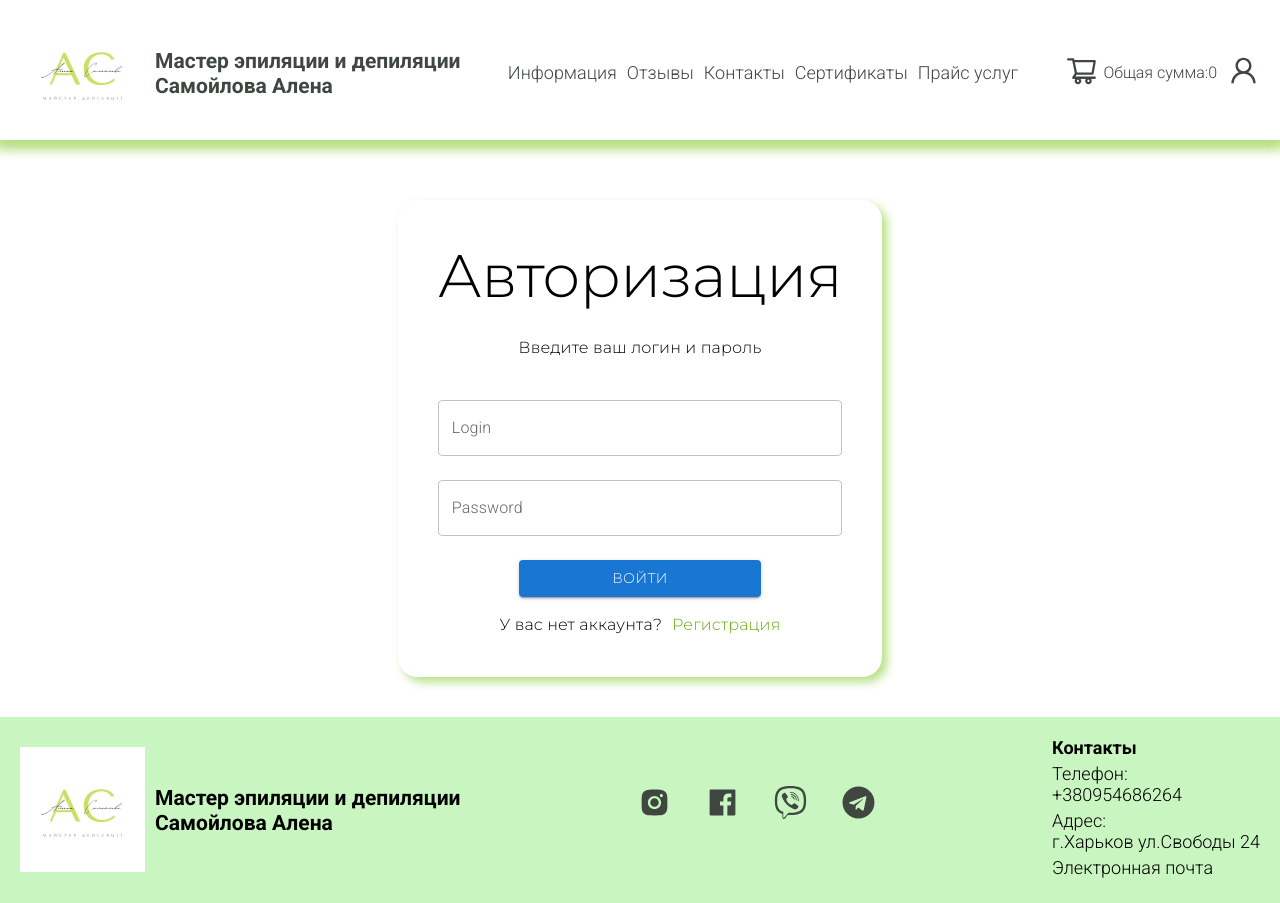
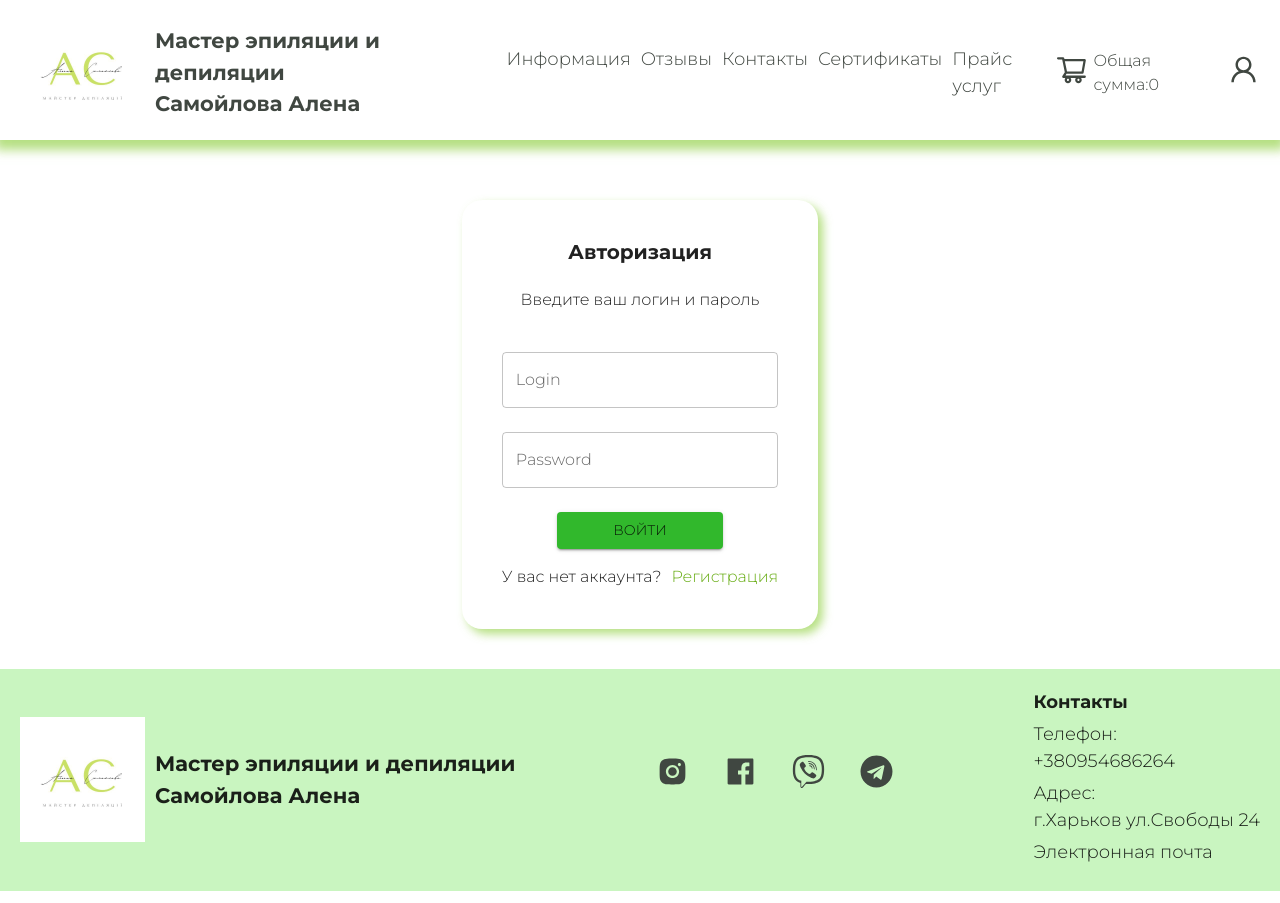
Before and after one commit to Taras21071988/pet_project, a React (Create React App) app: page /Login in a window 1280 px wide. Built offline with nearby package versions, Linux system fonts and the light colour scheme; data requests are answered from the project's data file.

Commit message:
add color theme

```diff
--- a/src/App.js
+++ b/src/App.js
@@ -9,8 +9,11 @@ import Sertificates from "./pages/Sertificates/Sertificates";
 import axios from "axios";
 import PrivateRouter from "./utils/router/PrivateRouter";
 import RouteAuth from "./pages/Auth/RouteAuth";
+import { ColorModeContext, useMode } from "./theme";
+import { ThemeProvider, CssBaseline } from "@mui/material";
 
 function App() {
+  const [theme, colorMode] = useMode();
   const [sertificates, setSertificates] = useState([]);
   const [basketItems, setBasketItems] = useState([]);
   const [total, setTotal] = useState(0);
@@ -70,6 +73,9 @@ function App() {
   };
 
   return (
+    <ColorModeContext.Provider value={colorMode}>
+      <ThemeProvider theme={theme}>
+        <CssBaseline />
         <div className="App">
           <div className="wrap">
             <Header total={total} />
@@ -92,7 +98,10 @@ function App() {
                 <Route
                   path="/Sertificates"
                   element={
-                <Sertificates items={sertificates} addToBasket={addToBasket} />
+                    <Sertificates
+                      items={sertificates}
+                      addToBasket={addToBasket}
+                    />
                   }
                 />
               </Route>
@@ -104,6 +113,8 @@ function App() {
             <Footer />
           </div>
         </div>
+      </ThemeProvider>
+    </ColorModeContext.Provider>
   );
 }
 
--- a/src/components/blockFoto/BlockFoto.module.scss
+++ b/src/components/blockFoto/BlockFoto.module.scss
@@ -29,7 +29,7 @@
   }
   .foto__inst {
     display: flex;
-    flex-wrap: wrap;
+    flex-wrap: nowrap;
     justify-content: space-between;
     gap: 35px;
   }
--- a/src/theme/index.ts
+++ b/src/theme/index.ts
@@ -48,7 +48,7 @@ export const tokens = (mode: string) => ({
         },
       }),
 });
-export const ThemeSettings = (mode: string) => {
+export const themeSettings: any = (mode: string) => {
   const colors = tokens(mode);
   return {
     palette: {
@@ -59,7 +59,7 @@ export const ThemeSettings = (mode: string) => {
               main: colors.green.DEFAULT,
             },
             secondary: {
-              main: colors.green[50],
+              main: colors.green[900],
             },
             neutral: {
               dark: colors.black.DEFAULT,
@@ -71,7 +71,7 @@ export const ThemeSettings = (mode: string) => {
               main: colors.green.DEFAULT,
             },
             secondary: {
-              main: colors.green[50],
+              main: colors.green[900],
             },
             neutral: {
               dark: colors.black.DEFAULT,
@@ -79,5 +79,47 @@ export const ThemeSettings = (mode: string) => {
             },
           }),
     },
+    typography: {
+      fontFamily: ["Montserrat", "sans-serif"].join(","),
+      fontSize: 14,
+      fontWeight: 500,
+      h1: {
+        fontFamily: ["Montserrat", "sans-serif"].join(","),
+        fontSize: 28,
+        fontWeight: 600,
+      },
+      h2: {
+        fontFamily: ["Montserrat", "sans-serif"].join(","),
+        fontSize: 20,
+        fontWeight: 600,
+      },
+      h3: {
+        fontFamily: ["Montserrat", "sans-serif"].join(","),
+        fontSize: 18,
+        fontWeight: 600,
+      },
+      p: {
+        fontFamily: ["Montserrat", "sans-serif"].join(","),
+        fontSize: 14,
+        fontWeight: 500,
+      },
+    },
   };
 };
+
+export const ColorModeContext: any = createContext({
+  toggleColorMode: () => {},
+});
+
+export const useMode = () => {
+  const [mode, setMode] = useState("light");
+  const colorMode = useMemo(
+    () => ({
+      toggleColorMode: () =>
+        setMode((prev) => (prev === "light" ? "dark" : "light")),
+    }),
+    []
+  );
+  const theme = useMemo(() => createTheme(themeSettings(mode)), [mode]);
+  return [theme, colorMode];
+};
```
Lines whose indentation alone changed are shown as unchanged.
